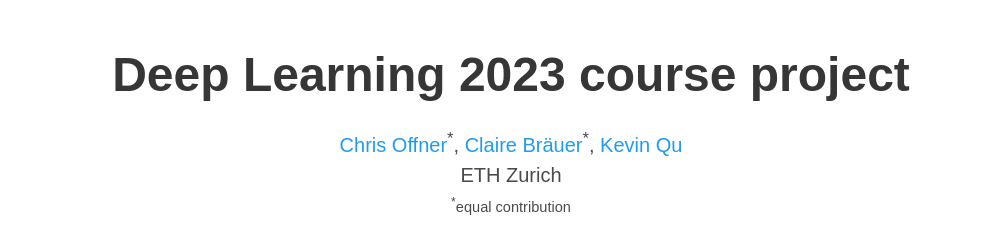
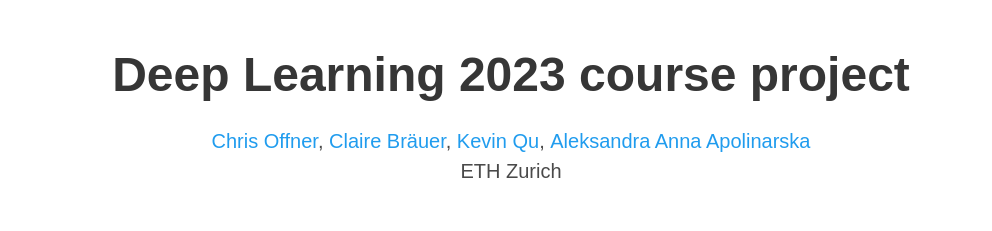
Before and after one commit to chrisoffner/dl23_course_project, a plain HTML site: page index.html in a window 1280 px wide. Shown: the top 231 px of the page, without its empty margins (129-1121 px from the left). Drawn offline with nearby package versions, Linux system fonts and the light colour scheme; some icons are missing; a web font is replaced by a local one.

Commit message:
Updated website

```diff
--- a/index.html
+++ b/index.html
@@ -6,7 +6,7 @@
     <!-- Meta tags for social media banners, these should be filled in appropriatly as they are your "business card" -->
     <!-- Replace the content tag with appropriate information -->
     <meta name="description" content="DESCRIPTION META TAG">
-    <meta property="og:title" content="SOCIAL MEDIA TITLE TAG" />
+    <meta property="og:title" content="Deep Learning 2023 course project" />
     <meta property="og:description" content="SOCIAL MEDIA DESCRIPTION TAG TAG" />
     <meta property="og:url" content="URL OF THE WEBSITE" />
     <!-- Path to banner image, should be in the path listed below. Optimal dimenssions are 1200X630-->
@@ -56,18 +56,20 @@
                             <!-- Paper authors -->
                             <span class="author-block">
                                 <a href="mailto:coffner@student.ethz.ch" target="_blank">Chris
-                                    Offner</a><sup>*</sup>,</span>
+                                    Offner</a>,</span>
                             <span class="author-block">
                                 <a href="mailto:cbraeuer@student.ethz.ch" target="_blank">Claire
-                                    Bräuer</a><sup>*</sup>,</span>
+                                    Bräuer</a>,</span>
                             <span class="author-block">
-                                <a href="mailto:keviqu@student.ethz.ch" target="_blank">Kevin Qu</a>
+                                <a href="mailto:keviqu@student.ethz.ch" target="_blank">Kevin Qu</a>,
+                            </span>
+                            <span class="author-block">
+                                <a href="mailto:apolinarska@arch.ethz.ch" target="_blank">Aleksandra Anna Apolinarska</a>
                             </span>
                         </div>
 
                         <div class="is-size-5 publication-authors">
                             <span class="author-block">ETH Zurich</span>
-                            <span class="eql-cntrb"><small><br><sup>*</sup>equal contribution</small></span>
                         </div>
                     </div>
                 </div>
```
